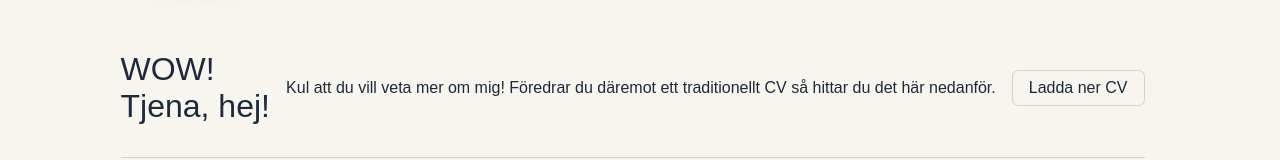
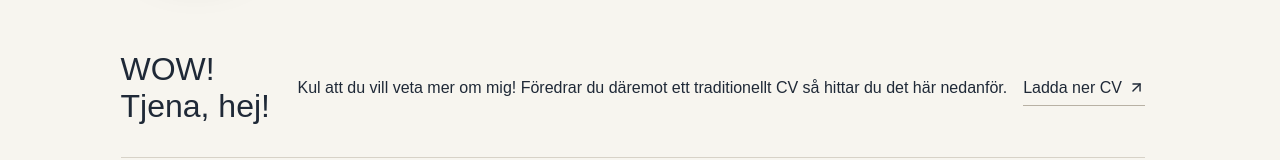
Before and after one commit to Augustvilliam/Portfolio, a React app: page /about in a window 1280 px wide. Shown: the part 227-387 px from the top of the page. Built offline with nearby package versions, Linux system fonts and the light colour scheme; the HTML template or start-up script is replaced by a standard one; a web font is replaced by a local one.

Commit message:
added cvbutton component

```diff
--- /dev/null
+++ b/src/components/Links/CvButton.tsx
@@ -0,0 +1,9 @@
+import { ArrowUpRight } from "lucide-react";
+
+export default function CvButton() {
+    return (
+        <a className="journey-text-action" href="/cv/cv.pdf" download>
+            Ladda ner CV <ArrowUpRight aria-hidden="true" size={17} />
+        </a>
+    )
+}
--- a/src/pages/AboutPage.tsx
+++ b/src/pages/AboutPage.tsx
@@ -1,3 +1,4 @@
+import { ArrowUpRight } from "lucide-react";
 import PageLink from "../components/Links/PageLink";
 
 export default function AboutPage() {
@@ -12,12 +13,8 @@ export default function AboutPage() {
                     traditionellt CV så hittar du det här nedanför.
                 </p>
 
-                <a
-                    className="about-cv-link"
-                    href="/cv.pdf"
-                    download
-                >
-                    Ladda ner CV
+                <a className="journey-text-action" href="/cv/cv.pdf" download>
+                    Ladda ner CV <ArrowUpRight aria-hidden="true" size={17} />
                 </a>
             </header>
 
--- a/src/pages/JourneyPage.tsx
+++ b/src/pages/JourneyPage.tsx
@@ -10,6 +10,7 @@ import {
     Utensils,
 } from "lucide-react";
 import codeLayers from "../assets/hero.png";
+import CvButton from "../components/Links/CvButton";
 
 type JourneyCategory = "restaurang" | "utveckling" | "utbildning";
 type JourneyFilter = "alla" | JourneyCategory;
@@ -138,9 +139,7 @@ export default function JourneyPage() {
                         <a className="journey-primary-action" href="#tidslinje">
                             Börja resan <ChevronDown aria-hidden="true" size={18} />
                         </a>
-                        <a className="journey-text-action" href="/cv/cv.pdf" download>
-                            Ladda ner CV <ArrowUpRight aria-hidden="true" size={17} />
-                        </a>
+                       <CvButton />
                     </div>
                 </div>
 
```
Also changed, not shown: 1 other file (tests, documents, lock files or other folders).
